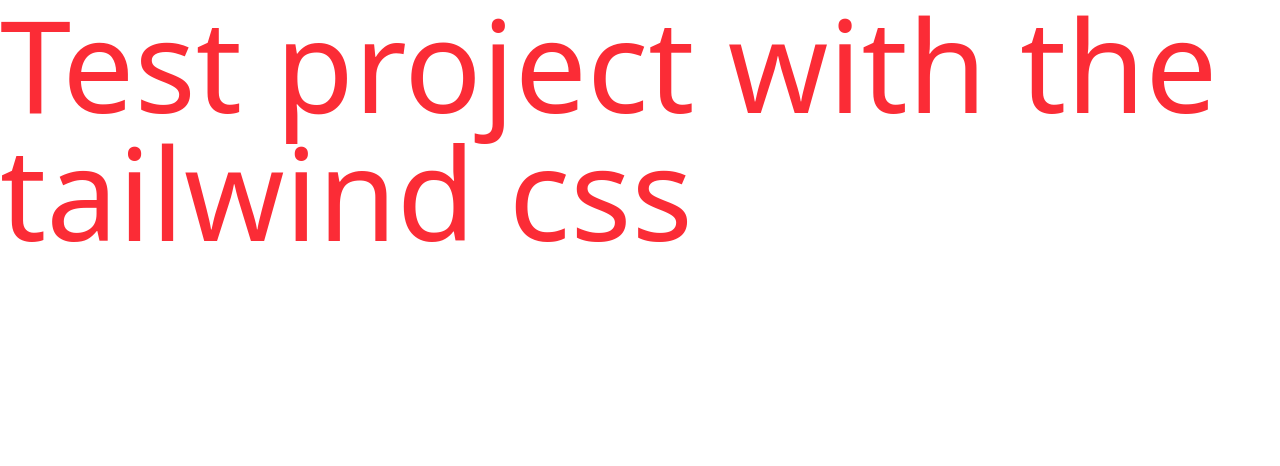
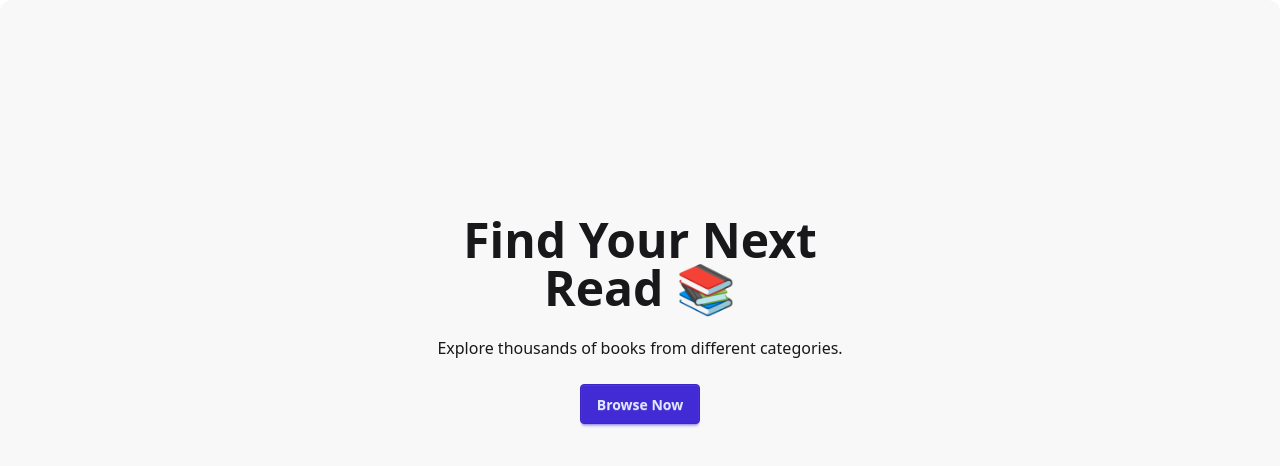
Before and after one commit to shariful-ire/book-library, a Next.js app: page / in a window 1280 px wide. Shown: the top 466 px of the page. Built offline with nearby package versions, Linux system fonts and the light colour scheme.

Commit message:
add the banner and test code

```diff
--- a/src/app/layout.jsx
+++ b/src/app/layout.jsx
@@ -0,0 +1,7 @@
+export default function RootLayout({ children }) {
+  return (
+    <html lang="en">
+      <body>{children}</body>
+    </html>
+  );
+}
--- a/src/app/page.js
+++ /dev/null
@@ -1,7 +0,0 @@
-import Image from "next/image";
-
-export default function Home() {
-  return (
-    <h1 className="text-9xl text-red-500">Test project with the tailwind css</h1>
-  );
-}
--- a/src/app/page.jsx
+++ b/src/app/page.jsx
@@ -0,0 +1,30 @@
+import Link from "next/link";
+
+export default function Home() {
+  return (
+    <div className="space-y-10">
+
+      {/* Banner Section */}
+      <div className="hero min-h-[80vh] bg-base-200 rounded-xl">
+        <div className="hero-content text-center">
+          <div className="max-w-md">
+
+            <h1 className="text-5xl font-bold">
+              Find Your Next Read 📚
+            </h1>
+
+            <p className="py-6">
+              Explore thousands of books from different categories.
+            </p>
+
+            <Link href="/books" className="btn btn-primary">
+              Browse Now
+            </Link>
+
+          </div>
+        </div>
+      </div>
+
+    </div>
+  );
+}
--- /dev/null
+++ b/tailwind.config.js
@@ -0,0 +1,14 @@
+/** @type {import('tailwindcss').Config} */
+module.exports = {
+  content: [
+    "./src/**/*.{js,jsx}",   // VERY IMPORTANT
+  ],
+  theme: {
+    extend: {},
+  },
+  plugins: [require("daisyui")],
+
+  daisyui: {
+    themes: ["light", "dark", "cupcake"],
+  },
+};
```
Also changed, not shown: src/app/globals.css (line endings or trailing spaces).
